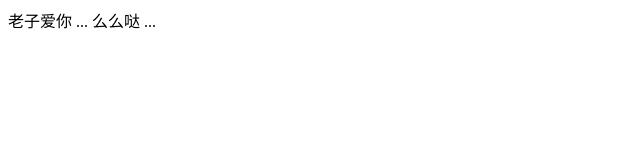
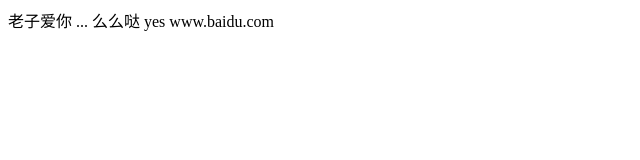
Before and after one commit to 1012802889/1012802889.github.io, a plain HTML site: page index.html in a window 1280 px wide. Shown: the whole page, without its empty margins (0-640 px from the left). Drawn offline with Linux system fonts and the light colour scheme.

Commit message:
Update index.html

```diff
--- a/index.html
+++ b/index.html
@@ -7,7 +7,8 @@
 
 <body>
   么么哒
-  ...
+<onkeydown>yes
+<onmessage>www.baidu.com
 </body>
 
 </html>
```
